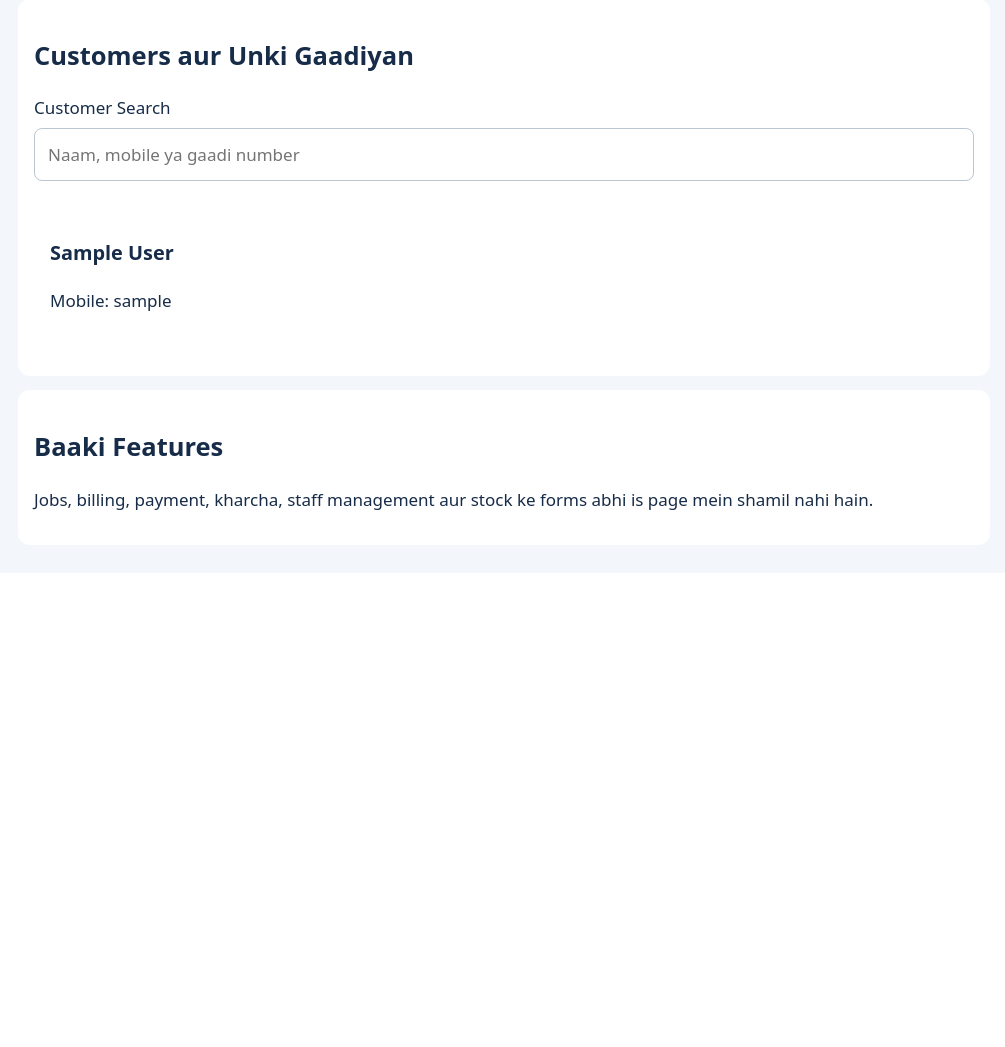
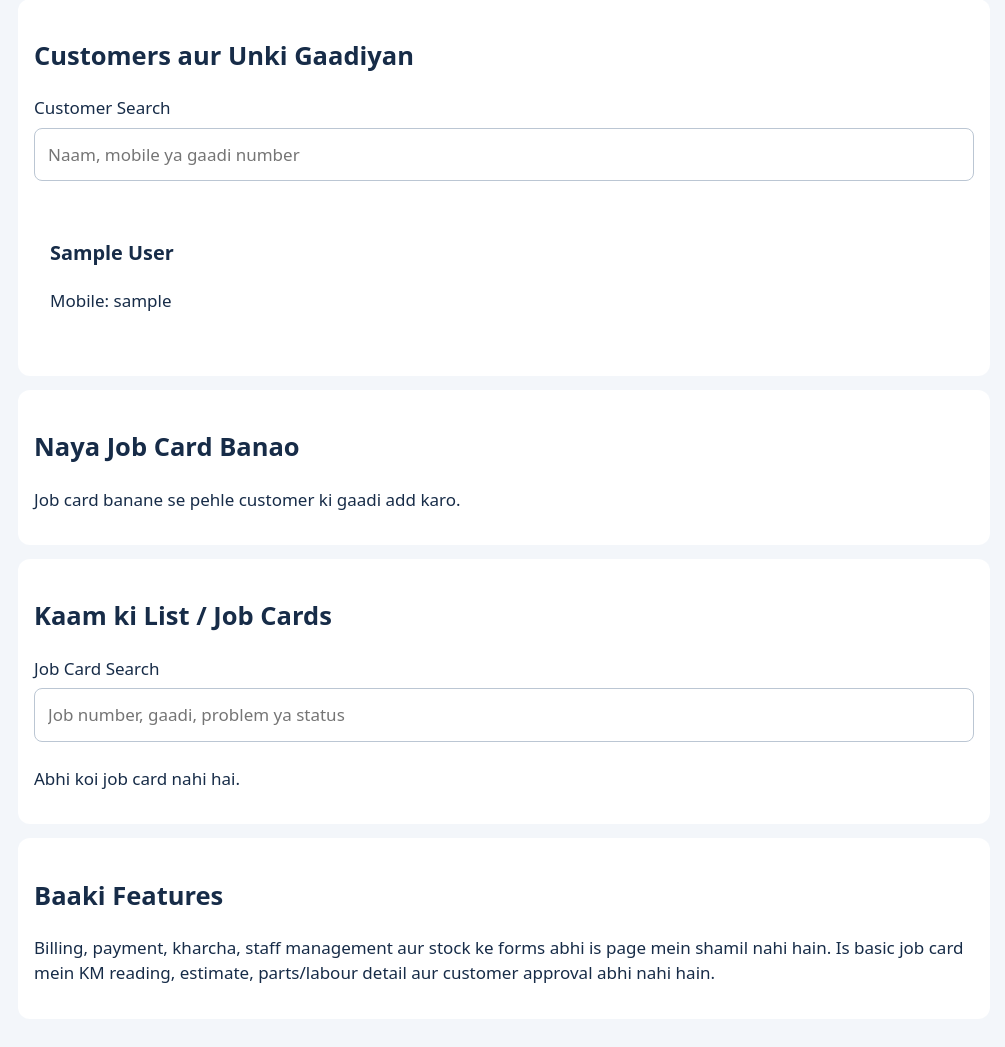
Before and after one commit to fahadrider123456789-droid/Babban-Garage, a Flask app: page / in a window 1280 px wide. Shown: the part 1917-2964 px from the top of the page, without its empty margins (136-1141 px from the left). Before the commit the page ends 2427 px from the top, so only its background shows below. Run offline with Flask 3, Linux system fonts and the light colour scheme; the visitor is signed in with stand-in values (Sample User, id 1); data comes from the database, SQL or seed files in the repository; data that the repository does not hold is empty; parts of the project's set-up code (start-up, migrations or seed data) failed here and were passed over.

Commit message:
Update home.html

```diff
--- a/templates/home.html
+++ b/templates/home.html
@@ -7,14 +7,16 @@
   <p>Namaste, {{ u.name }}</p>
 
   <form method="post" action="/logout">
-    <input
-      type="hidden"
-      name="csrf"
-      value="{{ session.csrf }}"
-    >
+    <input type="hidden" name="csrf" value="{{ session.csrf }}">
     <button type="submit">Logout</button>
   </form>
 </header>
+
+{% with messages = get_flashed_messages() %}
+  {% for message in messages %}
+    <p class="notice" role="status">{{ message }}</p>
+  {% endfor %}
+{% endwith %}
 
 <p class="notice">
   Starter version: sirf test data use karein.
@@ -25,9 +27,11 @@
 {% if owner %}
 
 <nav>
-  <a href="#reports">Aaj ka Hisaab</a>
-  <a href="#customers">Customers</a>
+  <a href="#reports">Hisaab</a>
+  <a href="#customers">Customer Add Karo</a>
   <a href="#vehicles">Gaadi Add Karo</a>
+  <a href="#new-job">Job Card Banao</a>
+  <a href="#jobs">Kaam ki List</a>
 </nav>
 
 <section id="reports">
@@ -67,11 +71,7 @@
   <h2>Naya Customer Add Karo</h2>
 
   <form method="post" action="/add/customer">
-    <input
-      type="hidden"
-      name="csrf"
-      value="{{ session.csrf }}"
-    >
+    <input type="hidden" name="csrf" value="{{ session.csrf }}">
 
     <label>
       Customer ka Naam
@@ -96,17 +96,12 @@
   <h2>Customer ki Gaadi Add Karo</h2>
 
   <form method="post" action="/add/vehicle">
-    <input
-      type="hidden"
-      name="csrf"
-      value="{{ session.csrf }}"
-    >
+    <input type="hidden" name="csrf" value="{{ session.csrf }}">
 
     <label>
       Customer chuno
       <select name="customer_id" required>
         <option value="">Customer select karo</option>
-
         {% for customer in d.customers %}
           <option value="{{ customer.id }}">
             {{ customer.name }} — {{ customer.phone }}
@@ -164,8 +159,7 @@
         {% for vehicle in d.vehicles %}
           {% if vehicle.customer_id == customer.id %}
             <li>
-              {{ vehicle.registration }}
-              — {{ vehicle.model }}
+              {{ vehicle.registration }} — {{ vehicle.model }}
             </li>
           {% endif %}
         {% endfor %}
@@ -176,46 +170,175 @@
   {% endfor %}
 </section>
 
+<section id="new-job">
+  <h2>Naya Job Card Banao</h2>
+
+  {% if d.vehicles %}
+
+    <form method="post" action="/add/job">
+      <input type="hidden" name="csrf" value="{{ session.csrf }}">
+
+      <label>
+        Gaadi chuno
+        <select name="vehicle_id" required>
+          <option value="">Gaadi select karo</option>
+
+          {% for vehicle in d.vehicles %}
+            <option value="{{ vehicle.id }}">
+              {{ vehicle.registration }} — {{ vehicle.model }}
+              {% for customer in d.customers %}
+                {% if customer.id == vehicle.customer_id %}
+                  — {{ customer.name }}
+                {% endif %}
+              {% endfor %}
+            </option>
+          {% endfor %}
+        </select>
+      </label>
+
+      <label>
+        Customer ki Complaint / Karne Wala Kaam
+        <textarea
+          name="problem"
+          rows="4"
+          placeholder="Jaise: brake se awaaz, oil change, general service"
+          required
+        ></textarea>
+      </label>
+
+      <label>
+        Mechanic — optional
+        <select name="mechanic_id">
+          <option value="">Abhi mechanic assign nahi karna</option>
+
+          {% for staff in d.users %}
+            {% if staff.role == 'staff' and staff.active %}
+              <option value="{{ staff.id }}">
+                {{ staff.name }}
+              </option>
+            {% endif %}
+          {% endfor %}
+        </select>
+      </label>
+
+      <button type="submit">Job Card Banao</button>
+    </form>
+
+  {% else %}
+
+    <p>Job card banane se pehle customer ki gaadi add karo.</p>
+
+  {% endif %}
+</section>
+
+{% else %}
+
+<section>
+  <h2>Staff Dashboard</h2>
+  <p>Neeche tumhe assign kiye hue kaam hain.</p>
+</section>
+
+{% endif %}
+
+<section id="jobs">
+  <h2>Kaam ki List / Job Cards</h2>
+
+  <label>
+    Job Card Search
+    <input
+      id="job-search"
+      type="search"
+      placeholder="Job number, gaadi, problem ya status"
+    >
+  </label>
+
+  {% for job in jobs %}
+    <article class="job-record">
+      <h3>Job Card #{{ job.id }}</h3>
+
+      <p>Gaadi: {{ job.registration }}</p>
+      <p>Date: {{ job.created|day }}</p>
+      <p>Complaint / Kaam: {{ job.problem }}</p>
+      <p>Mechanic: {{ job.mechanic or 'Abhi assign nahi hua' }}</p>
+      <p>Status: {{ job.status }}</p>
+
+      {% if owner %}
+
+        <form method="post" action="/add/status">
+          <input
+            type="hidden"
+            name="csrf"
+            value="{{ session.csrf }}"
+          >
+          <input type="hidden" name="job_id" value="{{ job.id }}">
+
+          <label>
+            Kaam ka Status Badlo
+            <select name="status" required>
+              {% for status in [
+                'Naya',
+                'Checking',
+                'Kaam Chal Raha Hai',
+                'Parts Ka Intezaar',
+                'Ready',
+                'Delivered',
+                'Cancelled'
+              ] %}
+                <option
+                  value="{{ status }}"
+                  {% if job.status == status %}selected{% endif %}
+                >
+                  {{ status }}
+                </option>
+              {% endfor %}
+            </select>
+          </label>
+
+          <button type="submit">Status Save Karo</button>
+        </form>
+
+      {% endif %}
+    </article>
+  {% else %}
+    <p>Abhi koi job card nahi hai.</p>
+  {% endfor %}
+</section>
+
+{% if owner %}
   <section>
     <h2>Baaki Features</h2>
     <p>
-    Jobs, billing, payment, kharcha, staff management
+      Billing, payment, kharcha, staff management
       aur stock ke forms abhi is page mein shamil nahi hain.
+      Is basic job card mein KM reading, estimate,
+      parts/labour detail aur customer approval abhi nahi hain.
     </p>
   </section>
+{% endif %}
 
 <script>
   (function () {
-    var search = document.getElementById("customer-search");
+    function setupSearch(inputId, recordSelector) {
+      var input = document.getElementById(inputId);
 
-    if (!search) {
+      if (!input) {
         return;
       }
 
-    search.addEventListener("input", function () {
-      var query = search.value.toLowerCase().trim();
-      var records = document.querySelectorAll(".customer-record");
+      input.addEventListener("input", function () {
+        var query = input.value.toLowerCase().trim();
 
-      records.forEach(function (record) {
+        document.querySelectorAll(recordSelector).forEach(function (record) {
           record.hidden = !record.textContent
             .toLowerCase()
             .includes(query);
         });
       });
+    }
+
+    setupSearch("customer-search", ".customer-record");
+    setupSearch("job-search", ".job-record");
   })();
 </script>
 
-{% else %}
-
-<section>
-  <h2>Staff Dashboard</h2>
-  <p>Namaste, {{ u.name }}.</p>
-  <p>
-    Staff ke kaam wale features abhi is page mein
-    shamil nahi hain.
-  </p>
-</section>
-
-{% endif %}
-
 {% endblock %}
```
Lines whose indentation alone changed are shown as unchanged.
